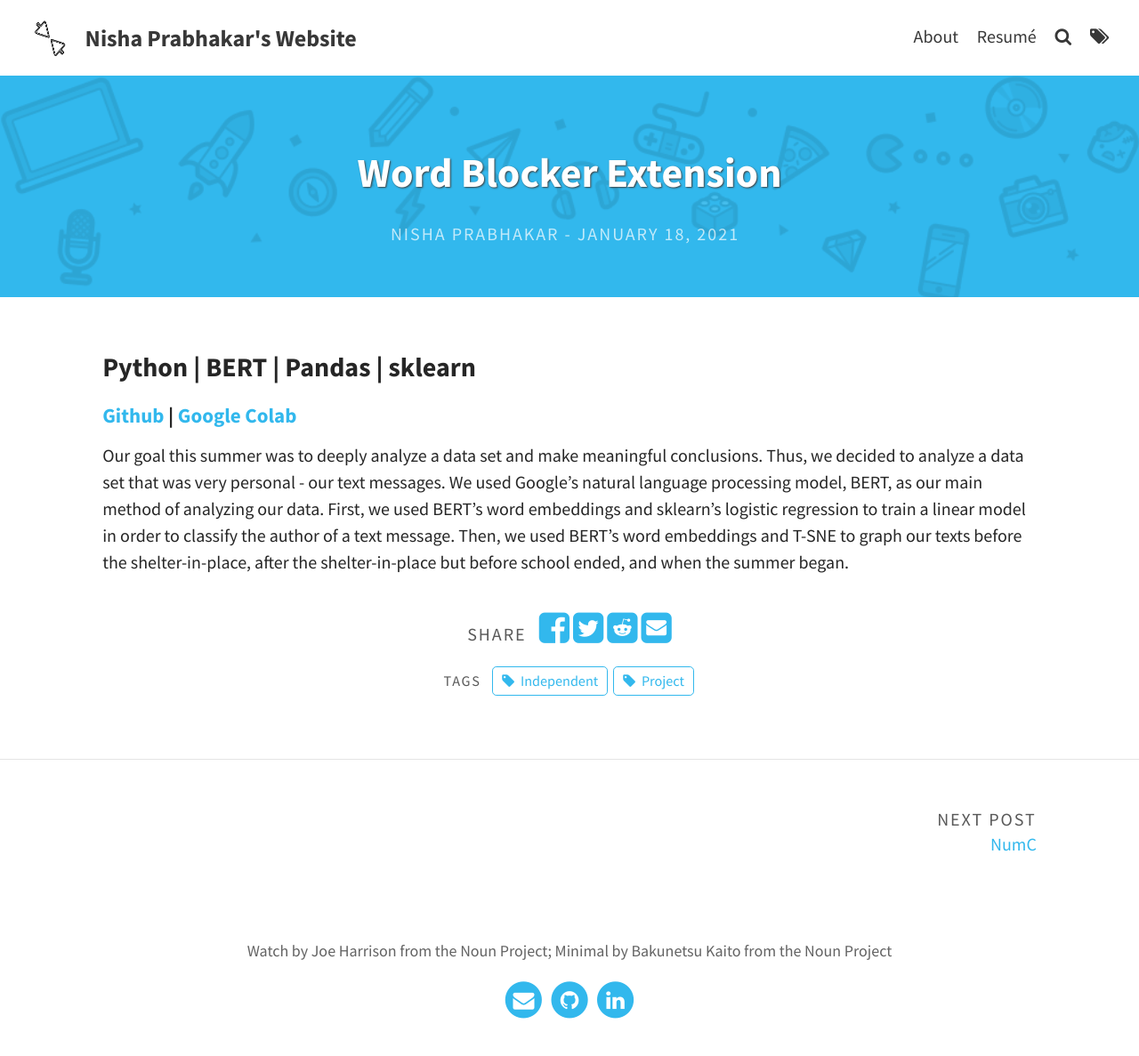
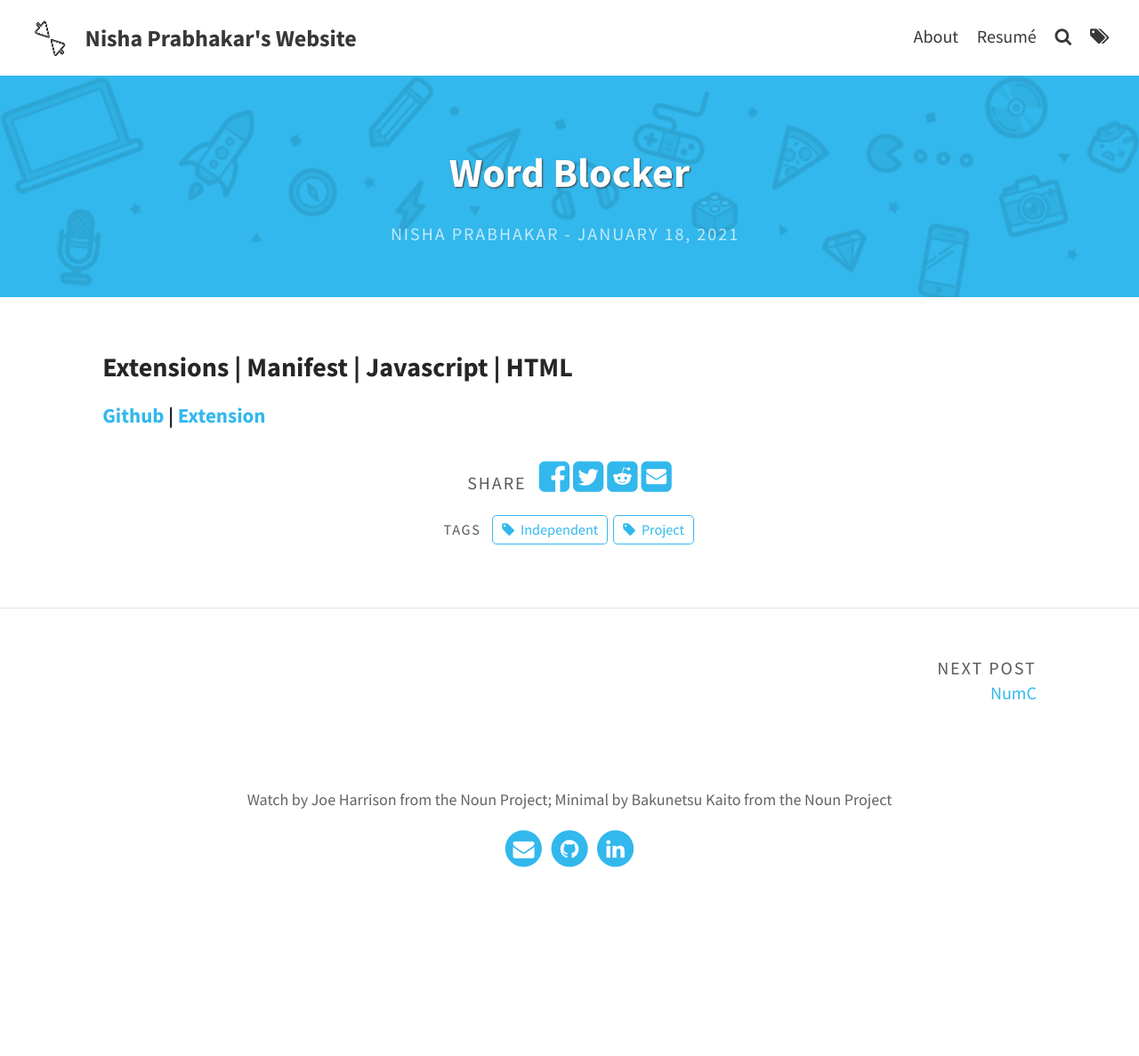
Before and after one commit to nishap1225/nishap1225.github.io, a Jekyll site: the page built from _posts/2021-01-18-Word-Blocker-Extension.md, in a window 1280 px wide. Shown: the whole page at 89% size. Built offline with Jekyll 4.4.1, drawn with Linux system fonts in a browser that asks for light colours; after the commit the page ends 1017 px from its top, so only the background shows below that.

Commit message:
working on extension post

```diff
--- a/_posts/2021-01-18-Word-Blocker-Extension.md
+++ b/_posts/2021-01-18-Word-Blocker-Extension.md
@@ -1,14 +1,12 @@
 ---
 layout: post
-title: Word Blocker Extension
+title: Word Blocker
 tags: [Independent, Project]
 color: rgb(50, 184, 237)
 author: nishap1225
 excerpt_separator: <!--more-->
 ---
-### Python | BERT | Pandas | sklearn
+### Extensions | Manifest | Javascript | HTML
 <!--more-->
 
-#### [Github](https://nishap1225.github.io/Text-Message-Analyzer/) | [Google Colab](https://colab.research.google.com/drive/199_uyqz7nc5aTBdIykGcwGMIYaGMsXDF?usp=sharing)
-
-Our goal this summer was to deeply analyze a data set and make meaningful conclusions. Thus, we decided to analyze a data set that was very personal - our text messages. We used Google's natural language processing model, BERT, as our main method of analyzing our data. First, we used BERT's word embeddings and sklearn's logistic regression to train a linear model in order to classify the author of a text message. Then, we used BERT's word embeddings and T-SNE to graph our texts before the shelter-in-place, after the shelter-in-place but before school ended, and when the summer began.
+#### [Github](https://github.com/nishap1225/word-blocker) | [Extension](https://chrome.google.com/webstore/detail/word-blocker/ebbplnackfijdgaocobghipflkadnejp?authuser=2)
```
